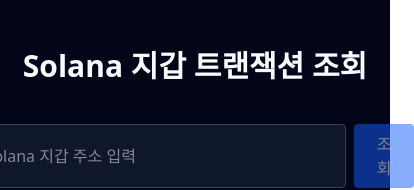
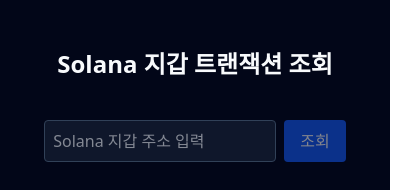
Before and after one commit to sangheun969/solana-tx-viewer-test, a React (Vite) app: page / in a window 390 px wide. Shown: the top 190 px of the page, 414 px wide, since content can reach past the window. Built offline with nearby package versions, Linux system fonts and the light colour scheme; no server answers.

Commit message:
fix:mobile

```diff
--- a/src/page/AddressSearchPage.tsx
+++ b/src/page/AddressSearchPage.tsx
@@ -37,10 +37,12 @@
 
   return (
     <div className="flex flex-col items-center justify-start min-h-screen py-12 gap-6 bg-slate-950 text-slate-50">
-      <h1 className="text-3xl font-semibold">Solana 지갑 트랜잭션 조회</h1>
+      <h1 className="text-2xl md:text-3xl font-semibold">
+        Solana 지갑 트랜잭션 조회
+      </h1>
       <div className="flex gap-2 mt-4">
         <input
-          className="border border-slate-700 bg-slate-900 text-slate-50 p-2 rounded w-96 outline-none focus:ring-2 focus:ring-blue-500"
+          className="border border-slate-700 bg-slate-900 text-slate-50 p-2 rounded w-58 md:w-96 outline-none focus:ring-2 focus:ring-blue-500"
           placeholder="Solana 지갑 주소 입력"
           value={address}
           onChange={(e) => setAddress(e.target.value)}
```
